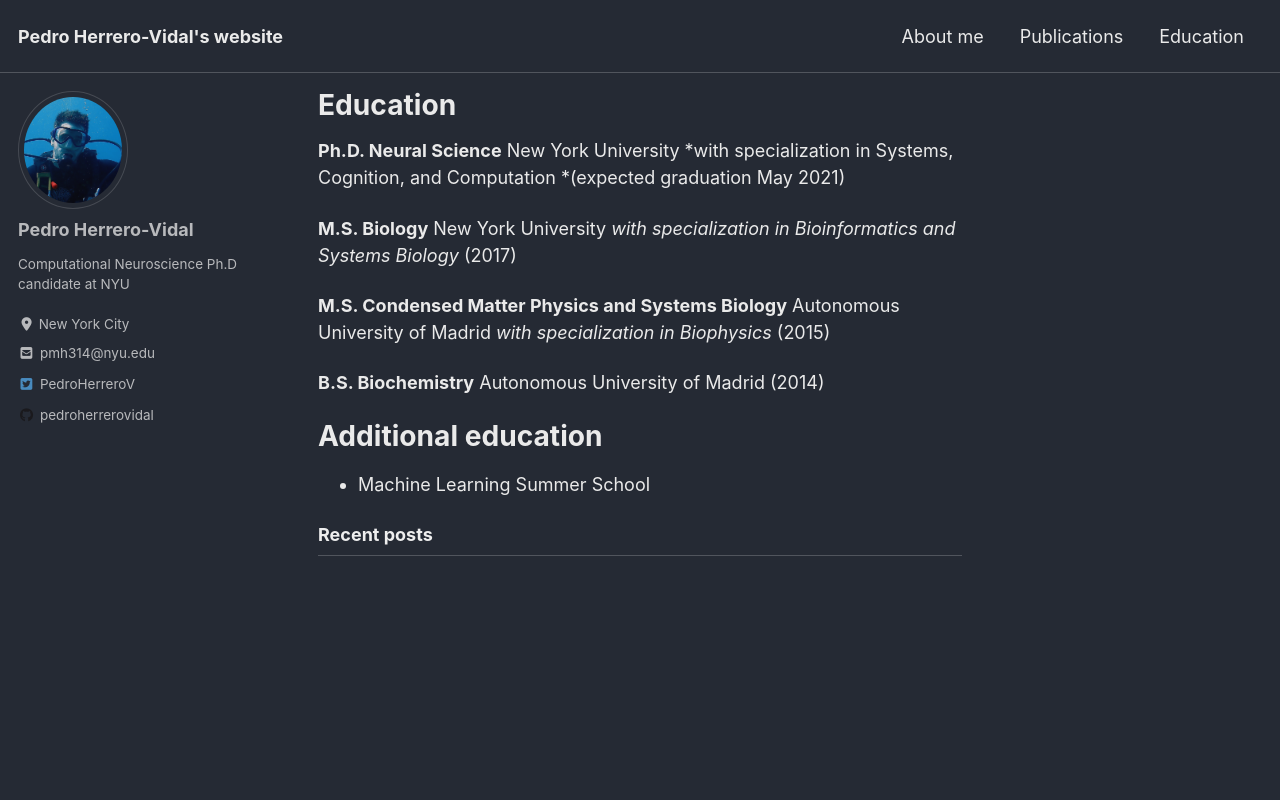
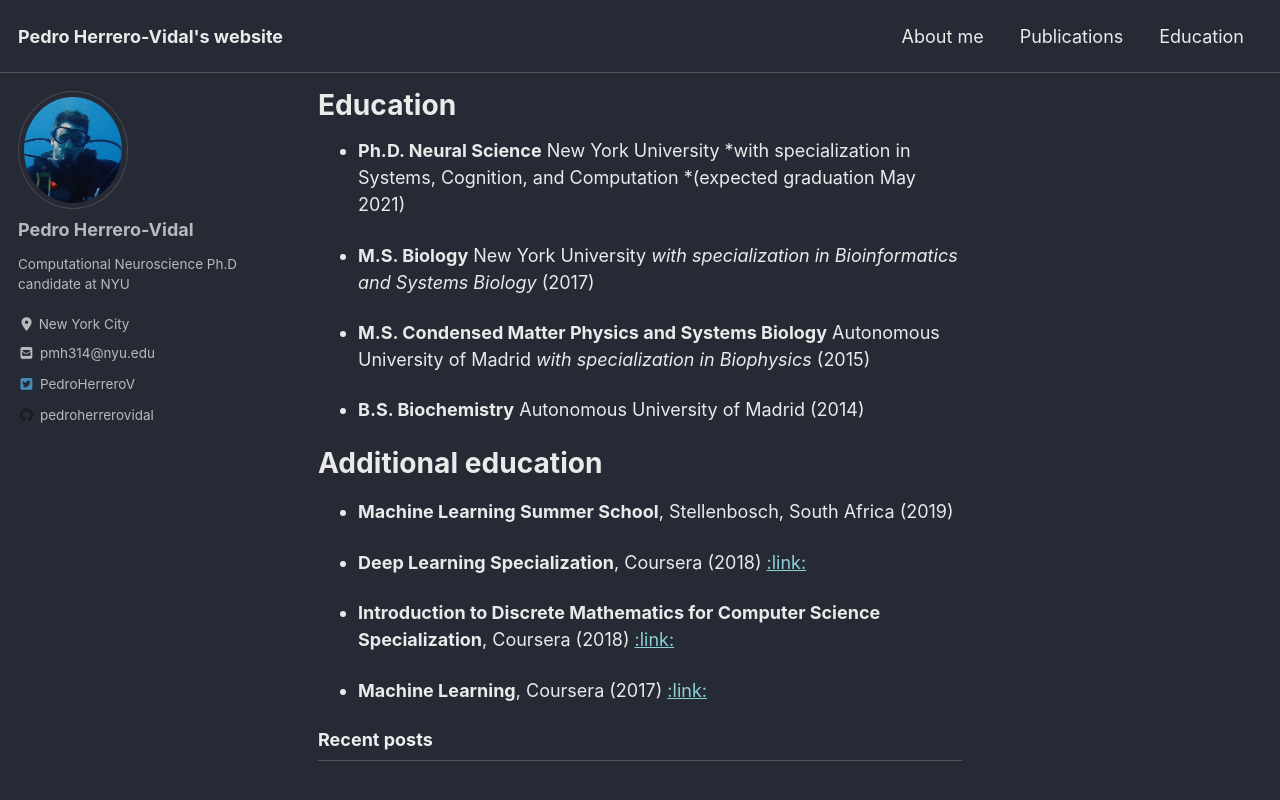
Before and after one commit to pedroherrerovidal/pedroherrerovidal.github.io, a Jekyll site: the page built from _pages/education.md, in a window 1280 px wide and 900 px high. Shown: the top 800 px of the window. Built offline with Jekyll 4.4.1, drawn with Linux system fonts in a browser that asks for light colours; cached includes are drawn as plain includes; nearby versions of some CDN libraries.

Commit message:
Update education.md

```diff
--- a/_pages/education.md
+++ b/_pages/education.md
@@ -5,14 +5,20 @@ permalink: /education/
 author_profile: true
 ---
 
-**Ph.D. Neural Science** New York University *with specialization in Systems, Cognition, and Computation *(expected graduation May 2021)
+- **Ph.D. Neural Science** New York University *with specialization in Systems, Cognition, and Computation *(expected graduation May 2021)
 
-**M.S. Biology** New York University *with specialization in Bioinformatics and Systems Biology* (2017)
+- **M.S. Biology** New York University *with specialization in Bioinformatics and Systems Biology* (2017)
 
-**M.S. Condensed Matter Physics and Systems Biology** Autonomous University of Madrid *with specialization in Biophysics* (2015)
+- **M.S. Condensed Matter Physics and Systems Biology** Autonomous University of Madrid *with specialization in Biophysics* (2015)
 
-**B.S. Biochemistry** Autonomous University of Madrid (2014)
+- **B.S. Biochemistry** Autonomous University of Madrid (2014)
 
 # Additional education
 
-- Machine Learning Summer School
+- **Machine Learning Summer School**, Stellenbosch, South Africa (2019)
+
+- **Deep Learning Specialization**, Coursera (2018) [ :link: ](https://www.coursera.org/account/accomplishments/specialization/3T4646HL75JZ)
+
+- **Introduction to Discrete Mathematics for Computer Science Specialization**, Coursera (2018) [ :link: ](https://www.coursera.org/account/accomplishments/specialization/R5UWB4C7UVT7)
+
+- **Machine Learning**, Coursera (2017) [ :link: ](https://www.coursera.org/account/accomplishments/verify/ET6KA8R7NBAF)
```
